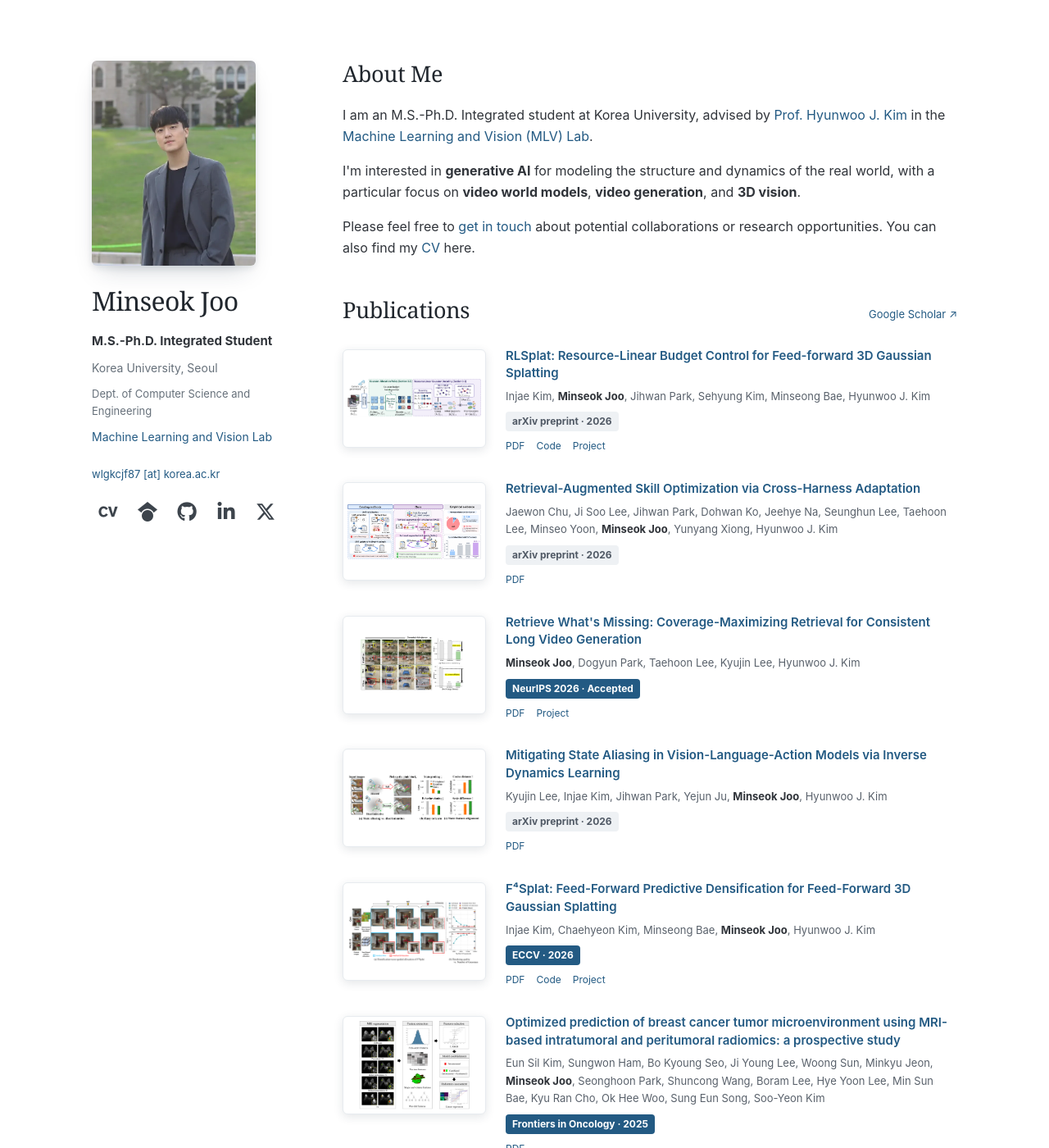
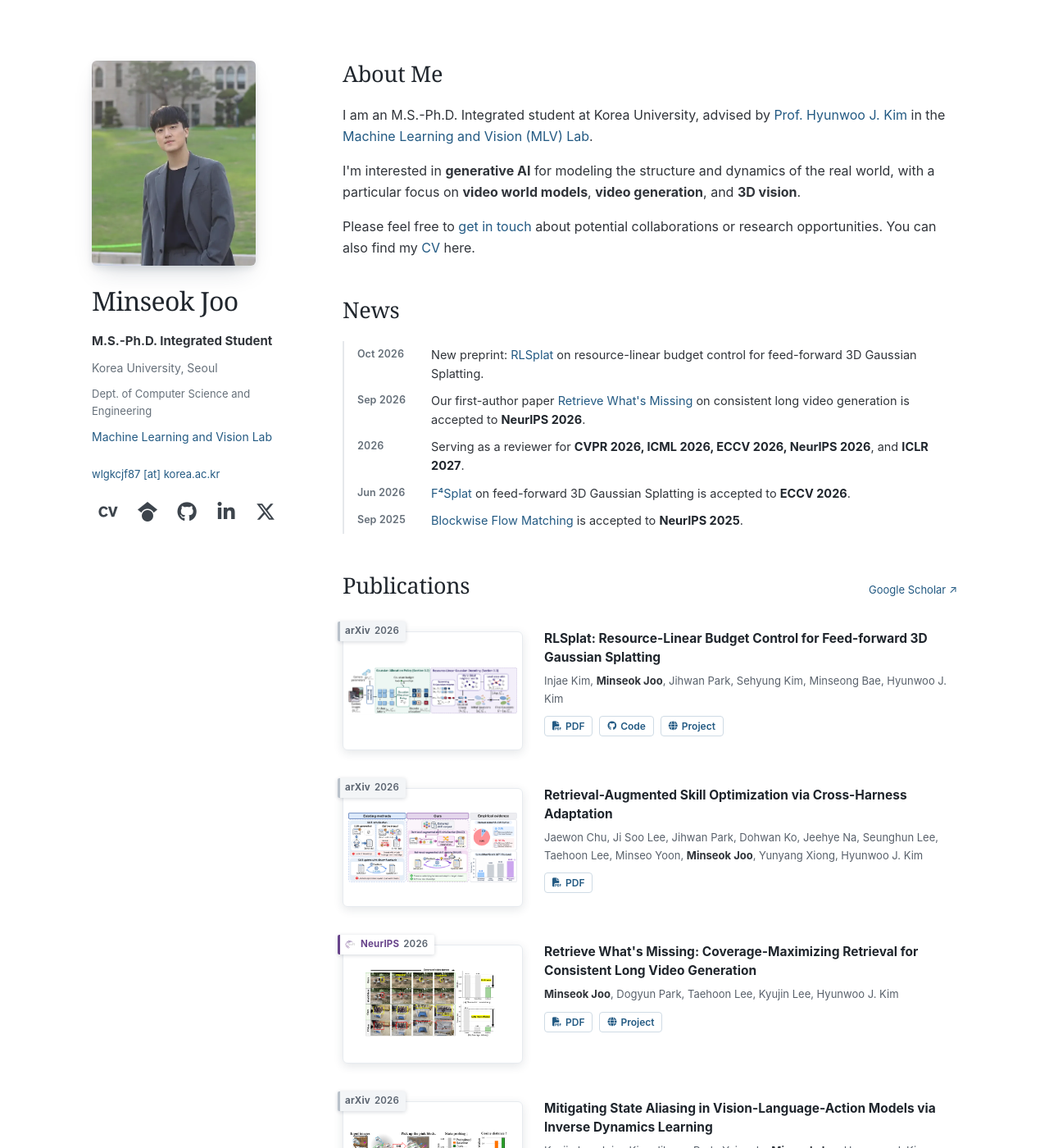
Before and after one commit to zoomkinseok/zoomkinseok.github.io, a Jekyll site: the page built from _pages/about.md, in a window 1280 px wide and 1400 px high. Shown: the whole window at 82% size. Built offline with Jekyll 4.4.1, drawn with Linux system fonts in a browser that asks for light colours; some web fonts are replaced; some of the changed text lies outside the part shown.

Commit message:
Refresh homepage: venue badges on figures, News and Academic Service sections
- Overlay venue/year badges with venue colors and logos on publication figures
- Enlarge figures, dark titles, bordered PDF/Code/Project buttons
- Add News (from _data/news.yml) and Academic Service sections
- Drop 'Accepted' from the CovRAG venue label

Co-Authored-By: Claude Opus 5.5 <noreply@anthropic.com>
Claude-Session: https://claude.ai/code/session_013XgxqZ3qAfEGUeGgB3itLq

```diff
--- /dev/null
+++ b/_data/news.yml
@@ -0,0 +1,12 @@
+# News items, newest first. `date` is shown as "Mon YYYY"; use `date_label` instead for free text (e.g. "2026").
+# Text may contain HTML links.
+- date: 2026-10-20
+  text: 'New preprint: <a href="https://arxiv.org/abs/2610.27712">RLSplat</a> on resource-linear budget control for feed-forward 3D Gaussian Splatting.'
+- date: 2026-09-24
+  text: 'Our first-author paper <a href="https://mlvlab.github.io/CovRAG/">Retrieve What''s Missing</a> on consistent long video generation is accepted to <strong>NeurIPS 2026</strong>.'
+- date_label: "2026"
+  text: 'Serving as a reviewer for <strong>CVPR 2026, ICML 2026, ECCV 2026, NeurIPS 2026</strong>, and <strong>ICLR 2027</strong>.'
+- date: 2026-06-17
+  text: '<a href="https://mlvlab.github.io/F4Splat/">F⁴Splat</a> on feed-forward 3D Gaussian Splatting is accepted to <strong>ECCV 2026</strong>.'
+- date: 2025-09-18
+  text: '<a href="https://arxiv.org/abs/2510.21167">Blockwise Flow Matching</a> is accepted to <strong>NeurIPS 2025</strong>.'
--- a/_includes/publication-list.html
+++ b/_includes/publication-list.html
@@ -1,18 +1,31 @@
 {% assign publications = site.publications | sort: 'date' | reverse %}
 <ol class="publication-list" aria-label="Publications, newest first">
   {% for publication in publications %}
+  {% assign venue_parts = publication.venue_label | split: ' · ' %}
+  {% assign venue_name = venue_parts | first %}
+  {% assign venue_year = venue_parts | last %}
+  {% assign venue_key = venue_name | split: ' ' | first | downcase %}
+  {% assign venue = site.data.venues[venue_key] %}
+  {% assign venue_logo = nil %}
+  {% if venue.logo %}{% assign venue_logo = venue.logo %}{% elsif venue.logos %}{% assign venue_logo = venue.logos[venue_year] %}{% endif %}
   <li class="publication">
-    <a class="publication-thumbnail" href="{{ publication.paperurl }}" aria-label="Read {{ publication.title | escape }} (PDF)">
-      <img src="{{ publication.thumbnail | relative_url }}" alt="{{ publication.thumbnail_alt | escape }}" width="{{ publication.thumbnail_width }}" height="{{ publication.thumbnail_height }}" loading="lazy" decoding="async">
-    </a>
+    <div class="publication-figure">
+      <span class="venue-ribbon{% if publication.category == 'preprints' or venue.preprint %} venue-ribbon-preprint{% endif %}"{% if venue.color %} style="--venue-color: {{ venue.color }}"{% endif %}>
+        {% if venue_logo %}<img class="venue-logo" src="{{ venue_logo | relative_url }}" alt="" aria-hidden="true">{% endif %}
+        <span class="venue-name">{% if venue.label %}{{ venue.label | escape }}{% else %}{{ venue_name | escape }}{% endif %}</span>
+        <span class="venue-year">{{ venue_year | escape }}</span>
+      </span>
+      <a class="publication-thumbnail" href="{{ publication.paperurl }}" aria-label="Read {{ publication.title | escape }} (PDF)">
+        <img src="{{ publication.thumbnail | relative_url }}" alt="{{ publication.thumbnail_alt | escape }}" width="{{ publication.thumbnail_width }}" height="{{ publication.thumbnail_height }}" loading="lazy" decoding="async">
+      </a>
+    </div>
     <div class="publication-details">
       <h3><a href="{{ publication.paperurl }}">{{ publication.title | escape }}</a></h3>
       <p class="publication-authors">{% for author in publication.authors %}{% if author == site.author.name %}<strong>{{ author | escape }}</strong>{% else %}{{ author | escape }}{% endif %}{% if publication.equal_contributors contains author %}<sup>*</sup>{% endif %}{% unless forloop.last %}, {% endunless %}{% endfor %}</p>
-      <p class="publication-venue"><span class="venue-badge{% if publication.category == 'preprints' %} venue-badge-preprint{% endif %}">{{ publication.venue_label | escape }}</span></p>
       <div class="publication-links">
-        <a href="{{ publication.paperurl }}" aria-label="PDF: {{ publication.title | escape }}">PDF</a>
-        {% if publication.code_url %}<a href="{{ publication.code_url }}" aria-label="Code: {{ publication.title | escape }}">Code</a>{% endif %}
-        {% if publication.project_url %}<a href="{{ publication.project_url }}" aria-label="Project: {{ publication.title | escape }}">Project</a>{% endif %}
+        <a class="link-button" href="{{ publication.paperurl }}" aria-label="PDF: {{ publication.title | escape }}"><i class="fa-solid fa-file-pdf" aria-hidden="true"></i>PDF</a>
+        {% if publication.code_url %}<a class="link-button" href="{{ publication.code_url }}" aria-label="Code: {{ publication.title | escape }}"><i class="fa-brands fa-github" aria-hidden="true"></i>Code</a>{% endif %}
+        {% if publication.project_url %}<a class="link-button" href="{{ publication.project_url }}" aria-label="Project: {{ publication.title | escape }}"><i class="fa-solid fa-globe" aria-hidden="true"></i>Project</a>{% endif %}
         {% if publication.equal_contributors %}<span class="contribution-note">* Equal contribution</span>{% endif %}
       </div>
     </div>
--- a/_pages/about.md
+++ b/_pages/about.md
@@ -15,6 +15,18 @@ redirect_from:
   <p>Please feel free to <a href="mailto:{{ site.author.email }}">get in touch</a> about potential collaborations or research opportunities. You can also find my <a href="{{ site.author.cv_url | relative_url }}" target="_blank" rel="noopener" aria-label="CV (PDF, opens in a new tab)">CV</a> here.</p>
 </section>
 
+<section id="news" class="news" aria-labelledby="news-heading">
+  <h2 id="news-heading">News</h2>
+  <ul class="news-list">
+    {% for item in site.data.news %}
+    <li>
+      <span class="news-date">{% if item.date_label %}{{ item.date_label }}{% else %}{{ item.date | date: "%b %Y" }}{% endif %}</span>
+      <span class="news-text">{{ item.text }}</span>
+    </li>
+    {% endfor %}
+  </ul>
+</section>
+
 <section id="publications" aria-labelledby="publications-heading">
   <div class="section-heading">
     <h2 id="publications-heading">Publications</h2>
@@ -22,3 +34,11 @@ redirect_from:
   </div>
   {% include publication-list.html %}
 </section>
+
+<section id="service" class="service" aria-labelledby="service-heading">
+  <h2 id="service-heading">Academic Service</h2>
+  <dl class="service-list">
+    <dt>Conference Reviewer</dt>
+    <dd>CVPR 2026, ICML 2026, ECCV 2026, NeurIPS 2026, ICLR 2027</dd>
+  </dl>
+</section>
--- a/assets/css/academic.css
+++ b/assets/css/academic.css
@@ -55,19 +55,36 @@ h2 { font-family: Georgia, "Times New Roman", serif; font-size: 27px; font-weigh
 .section-heading h2 { margin: 0; }
 .section-heading > a { font-size: 13px; white-space: nowrap; }
 .publication-list { padding: 0; margin: 0; list-style: none; }
-.publication { display: grid; grid-template-columns: 175px minmax(0, 1fr); gap: 24px; align-items: start; margin: 0 0 31px; }
-.publication-thumbnail { display: flex; justify-content: center; align-items: center; width: 175px; height: 120px; margin-top: 3px; padding: 5px; background: #fff; border: 1px solid #e7ebef; border-radius: 6px; box-shadow: 0 3px 12px rgba(30, 49, 69, .12); }
+.publication { display: grid; grid-template-columns: 220px minmax(0, 1fr); gap: 26px; align-items: start; margin: 0 0 34px; }
+.publication-figure { position: relative; padding-top: 12px; }
+.publication-thumbnail { display: flex; justify-content: center; align-items: center; width: 220px; height: 145px; padding: 6px; background: #fff; border: 1px solid #e7ebef; border-radius: 6px; box-shadow: 0 3px 12px rgba(30, 49, 69, .12); }
 .publication-thumbnail img { display: block; width: 100%; height: 100%; object-fit: contain; }
-.publication-details { min-width: 0; }
-.publication h3 { margin: 0 0 7px; font-size: 15px; line-height: 1.45; font-weight: 600; overflow-wrap: anywhere; }
-.publication-authors { margin: 0 0 5px; font-size: 13px; line-height: 1.65; color: #59616b; }
+/* Venue badge overlapping the figure's upper-left corner; colors come from _data/venues.yml. */
+.venue-ribbon { --venue-color: var(--link); position: absolute; top: 0; left: -6px; z-index: 1; display: inline-flex; align-items: center; gap: 5px; max-width: calc(100% + 6px); height: 24px; padding: 0 8px 0 6px; background: #fff; color: var(--venue-color); border-left: 3px solid var(--venue-color); border-radius: 2px; box-shadow: 0 1px 5px rgba(15, 31, 56, .18); font-size: 11.5px; font-weight: 700; line-height: 1; letter-spacing: .2px; white-space: nowrap; overflow: hidden; }
+.venue-ribbon .venue-logo { flex: none; width: auto; height: 14px; max-width: 54px; }
+.venue-ribbon .venue-year { color: #5b6470; font-weight: 600; }
+.venue-ribbon-preprint { --venue-color: #b9c1ca; background: #f3f5f7; color: #5b6470; }
+.publication-details { min-width: 0; padding-top: 10px; }
+.publication h3 { margin: 0 0 7px; font-size: 15.5px; line-height: 1.45; font-weight: 650; overflow-wrap: anywhere; }
+.publication h3 a { color: #1f252c; }
+.publication h3 a:hover { color: var(--link); }
+.publication-authors { margin: 0 0 10px; font-size: 13px; line-height: 1.65; color: #59616b; }
 .publication-authors strong { color: #30343a; font-weight: 650; }
 .publication-authors sup { font-size: 10px; }
-.publication-venue { margin: 0 0 8px; }
-.venue-badge { display: inline-block; max-width: 100%; padding: 3px 8px; border-radius: 4px; background: var(--link); color: #fff; font-size: 12px; font-weight: 650; line-height: 1.5; }
-.venue-badge-preprint { background: #eef1f4; color: #505965; }
-.publication-links { display: flex; flex-wrap: wrap; gap: 6px 14px; font-size: 12px; }
-.contribution-note { color: var(--muted); }
+.publication-links { display: flex; flex-wrap: wrap; align-items: center; gap: 6px 8px; font-size: 12px; }
+.link-button { display: inline-flex; align-items: center; gap: 5px; padding: 2px 9px; border: 1px solid #cfdbe5; border-radius: 4px; color: var(--link); font-weight: 600; line-height: 1.6; }
+.link-button i { font-size: 11px; }
+.link-button:hover, .link-button:focus-visible { background: #eef4f9; border-color: var(--link); text-decoration: none; }
+.contribution-note { color: var(--muted); margin-left: 4px; }
+.news { margin-bottom: 45px; }
+.news-list { margin: 0; padding: 0; list-style: none; border-left: 2px solid var(--line); }
+.news-list li { display: grid; grid-template-columns: 76px minmax(0, 1fr); gap: 14px; padding: 5px 0 5px 16px; font-size: 14.5px; line-height: 1.6; }
+.news-date { color: var(--muted); font-size: 12.5px; font-weight: 600; font-variant-numeric: tabular-nums; padding-top: 1px; white-space: nowrap; }
+.news-text strong { font-weight: 650; color: #20262d; }
+.service { margin-top: 14px; }
+.service-list { display: grid; grid-template-columns: max-content minmax(0, 1fr); gap: 6px 22px; margin: 0; font-size: 14.5px; }
+.service-list dt { font-weight: 650; color: #20262d; }
+.service-list dd { margin: 0; color: var(--text); }
 .site-footer { position: relative; border-top: 1px solid var(--line); margin-top: 52px; padding-top: 28px; color: var(--muted); }
 .site-footer::before { content: ""; position: absolute; top: -1px; left: 0; width: 36px; height: 2px; background: var(--link); }
 .footer-main { display: flex; flex-wrap: wrap; align-items: center; justify-content: space-between; gap: 20px; }
@@ -81,8 +98,8 @@ h2 { font-family: Georgia, "Times New Roman", serif; font-size: 27px; font-weigh
 
 @media (max-width: 1000px) {
   .site-shell { grid-template-columns: 270px minmax(0, 1fr); gap: 28px; }
-  .publication { grid-template-columns: 145px minmax(0, 1fr); gap: 20px; }
-  .publication-thumbnail { width: 145px; height: 110px; }
+  .publication { grid-template-columns: 180px minmax(0, 1fr); gap: 20px; }
+  .publication-thumbnail { width: 180px; height: 125px; }
 }
 @media (max-width: 760px) {
   .site-shell { display: block; max-width: 720px; margin-top: 38px; padding: 0 26px; }
@@ -92,16 +109,19 @@ h2 { font-family: Georgia, "Times New Roman", serif; font-size: 27px; font-weigh
   .profile-lab { margin-bottom: 12px; }
   .profile-contact { display: flex; flex-wrap: wrap; gap: 4px 18px; }
   .profile-links { margin-top: 10px; }
-  .publication { grid-template-columns: 155px minmax(0, 1fr); }
-  .publication-thumbnail { width: 155px; height: 110px; }
+  .publication { grid-template-columns: 180px minmax(0, 1fr); }
+  .publication-thumbnail { width: 180px; height: 125px; }
 }
 @media (max-width: 520px) {
   .site-shell { padding: 0 22px; margin-top: 30px; }
   .publication { display: block; margin-bottom: 33px; }
-  .publication-thumbnail { width: 190px; height: 120px; justify-content: flex-start; margin: 0 0 13px; }
-  .publication-thumbnail img { object-position: left center; }
+  .publication-figure { max-width: 300px; margin: 0 0 12px 6px; }
+  .publication-thumbnail { width: 100%; height: auto; aspect-ratio: 3 / 2; }
+  .publication-details { padding-top: 0; }
   .publication h3 { font-size: 15px; }
-  .about { margin-bottom: 36px; }
+  .about, .news { margin-bottom: 36px; }
+  .news-list li { grid-template-columns: 1fr; gap: 0; }
+  .service-list { grid-template-columns: 1fr; gap: 2px; }
   .section-heading { gap: 10px; }
   .section-heading > a { font-size: 12px; }
   .site-footer { margin-top: 40px; padding-top: 24px; }
```
Also changed, not shown: _data/venues.yml (added, +43 -0 lines), _publications/2026-06-01-covrag.md (+3 -3 lines), images/venues/eccv-2026.svg (added), images/venues/iccv-2025.png (added), images/venues/neurips.svg (added).
